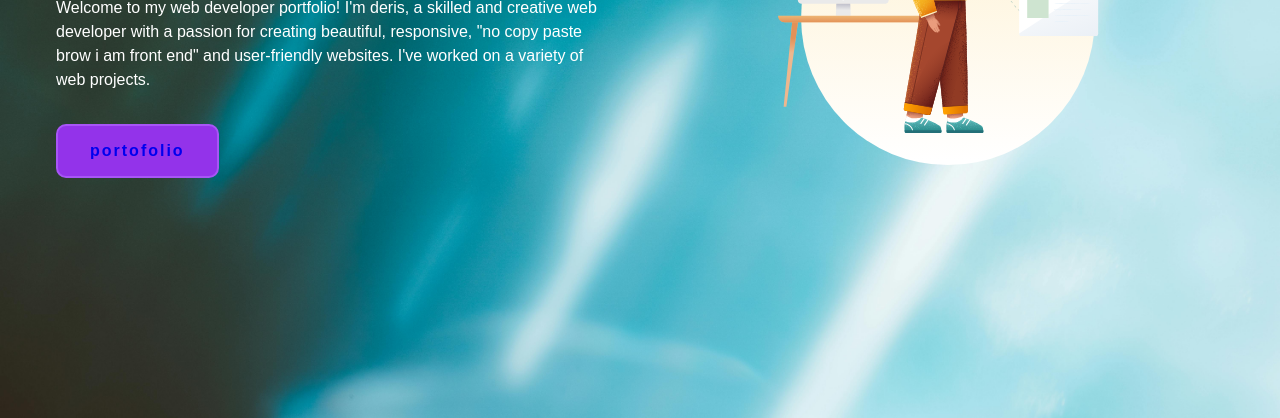
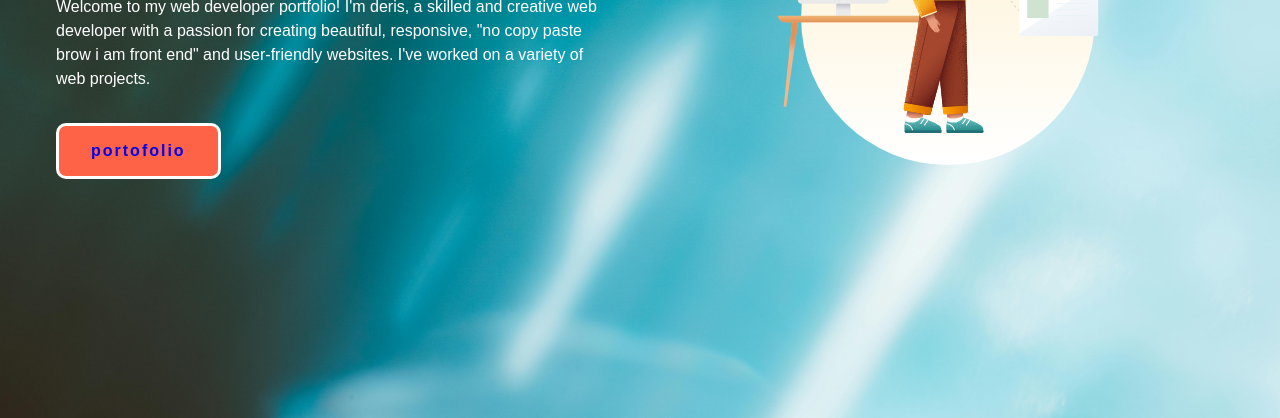
Before and after one commit to dejez30jr/portfolio., a plain HTML site: page index.html in a window 1280 px wide. In both pictures the pointer is over the button "portofolio". Shown: the part 382-800 px from the top of the page. Drawn offline with nearby package versions, Linux system fonts and the light colour scheme.

Commit message:
Update style.css

```diff
--- a/style.css
+++ b/style.css
@@ -163,6 +163,12 @@ nav ul{
     border-radius: 10px;
     transition: 0.3s;
     cursor: pointer;
+  }
+
+   .action__btns button:hover {
+  background-color: tomato;
+  border: 3px solid white;
+  color: white;
   }
 
   .portfolio {
```
